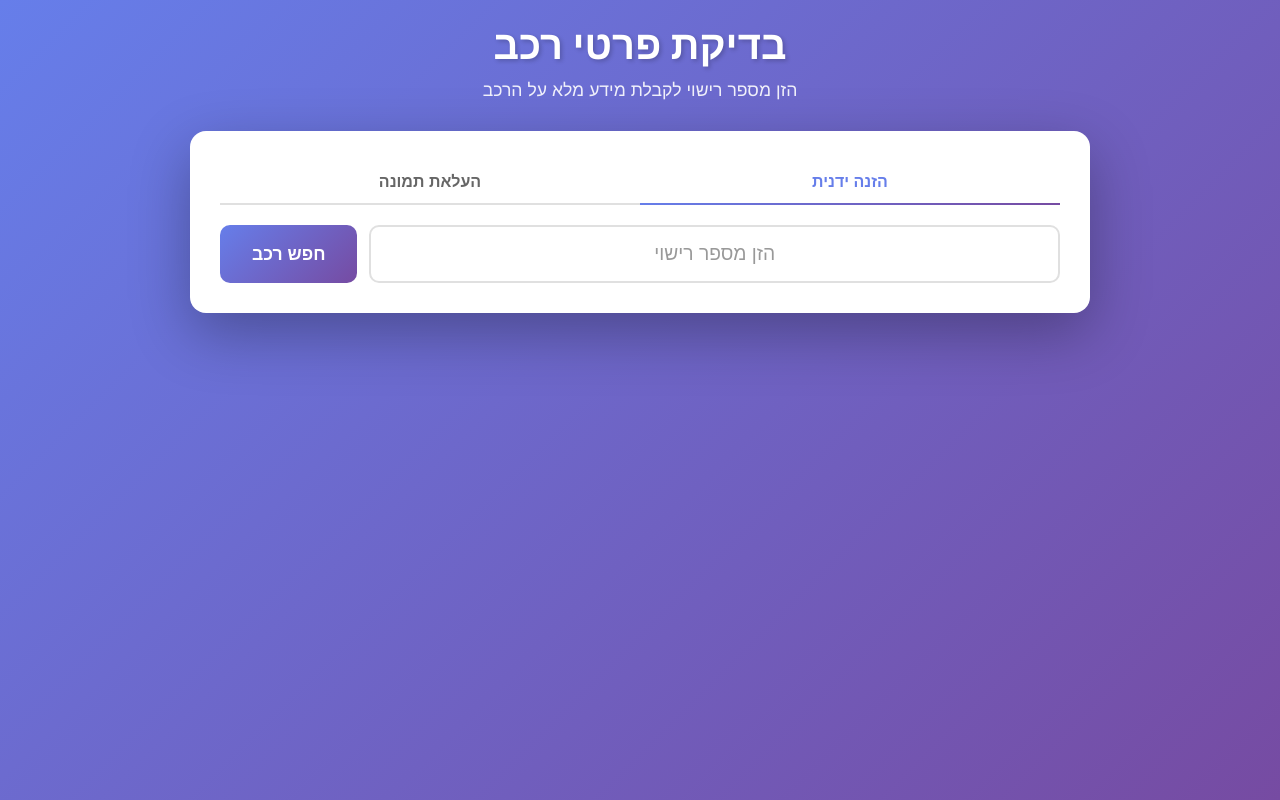
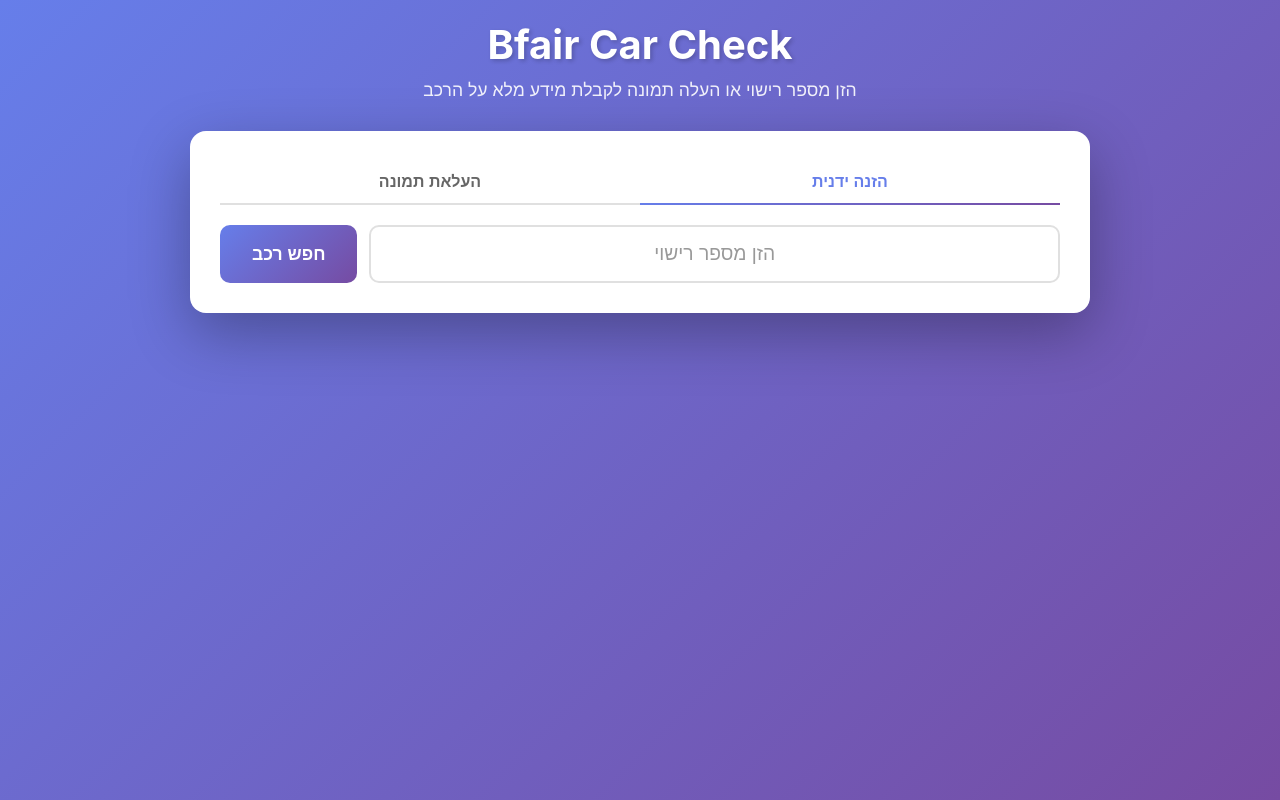
Before and after one commit to lidor1359-cmd/Bfair, a website: page index.html in a window 1280 px wide. Drawn offline with Linux system fonts and the light colour scheme.

Commit message:
Update site name to Bfair Car Check

```diff
--- a/index.html
+++ b/index.html
@@ -3,7 +3,7 @@
 <head>
     <meta charset="UTF-8">
     <meta name="viewport" content="width=device-width, initial-scale=1.0">
-    <title>בדיקת רכב לפי מספר רישוי</title>
+    <title>Bfair Car Check - בדיקת רכב</title>
     <style>
         * {
             box-sizing: border-box;
@@ -354,8 +354,8 @@
 <body>
     <div class="container">
         <div class="header">
-            <h1>בדיקת פרטי רכב</h1>
-            <p>הזן מספר רישוי לקבלת מידע מלא על הרכב</p>
+            <h1>Bfair Car Check</h1>
+            <p>הזן מספר רישוי או העלה תמונה לקבלת מידע מלא על הרכב</p>
         </div>
 
         <div class="search-card">
```
Also changed, not shown: 1 other file.
